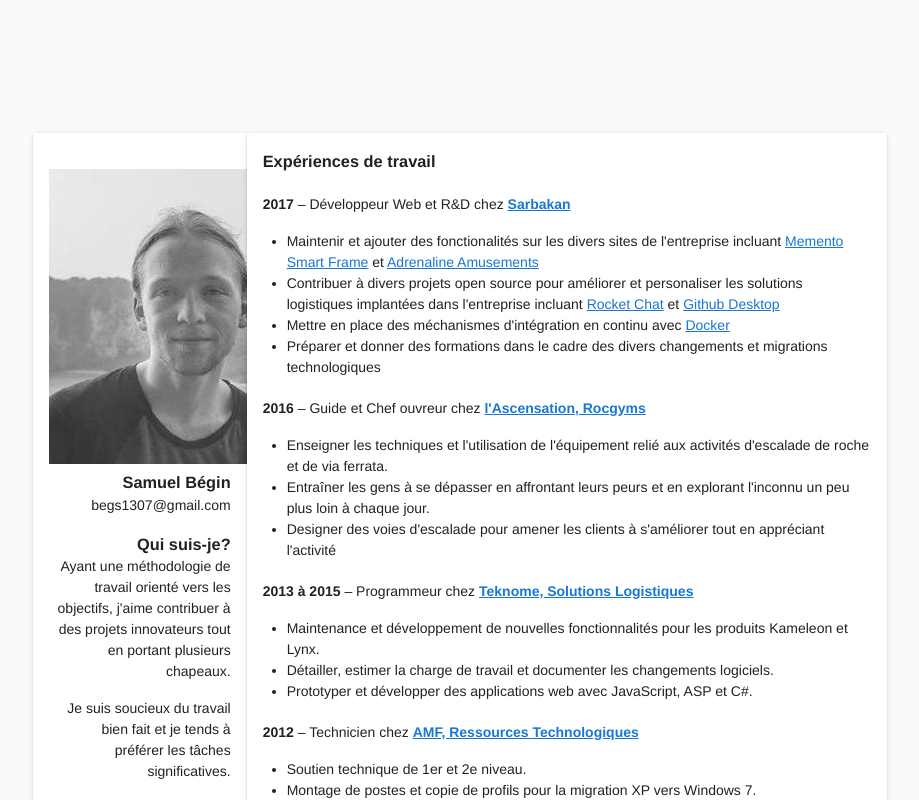
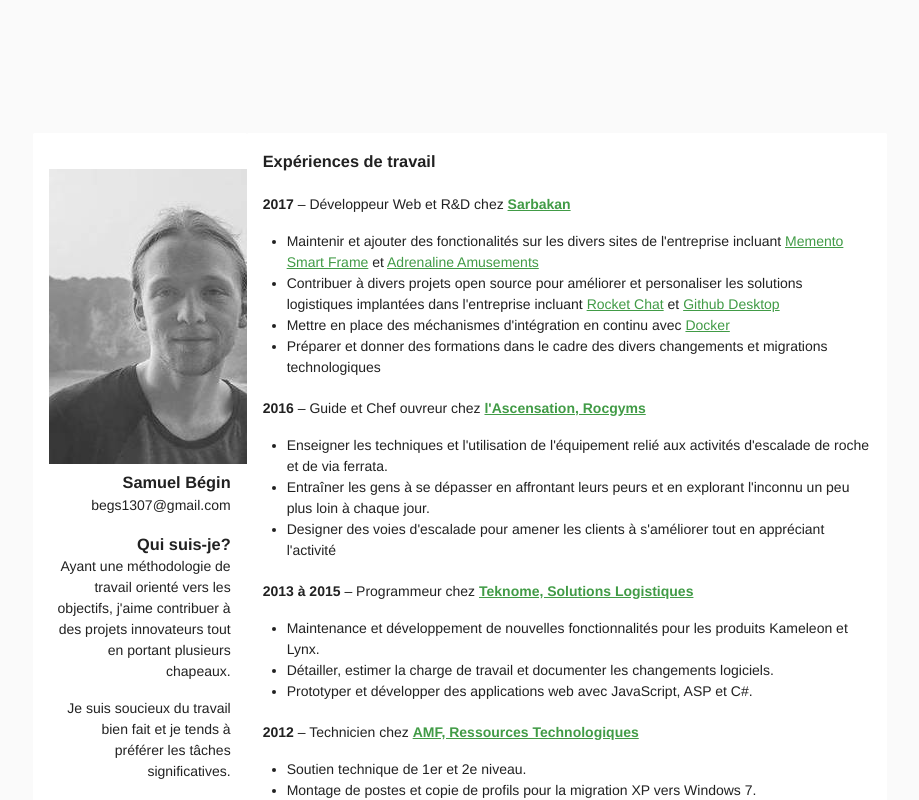
Before and after one commit to icosamuel/presentation-page, a Vue app: page / in a window 1280 px wide. Shown: the part 720-1520 px from the top of the page, without its empty margins (180-1099 px from the left). Built offline with nearby package versions, Linux system fonts and the light colour scheme.

Commit message:
docker and gitlab-ci setup + some style

```diff
--- /dev/null
+++ b/docker-compose.yml
@@ -0,0 +1,6 @@
+presentation:
+  image: 'presentation'
+  restart: always
+  ports:
+    - '8030:80'
+    - '443:443'
--- a/package.json
+++ b/package.json
@@ -11,7 +11,10 @@
     "e2e": "node test/e2e/runner.js",
     "test": "npm run unit && npm run e2e",
     "lint": "eslint --ext .js,.vue src test/unit test/e2e/specs",
-    "build": "node build/build.js"
+    "build": "node build/build.js",
+    "docker": "npm run build && npm run docker:build && npm run docker:compose",
+    "docker:build": "docker build -t presentation .",
+    "docker:compose": "docker-compose up -d"
   },
   "dependencies": {
     "material-design-icons-iconfont": "^3.0.3",
--- a/src/App.vue
+++ b/src/App.vue
@@ -15,6 +15,14 @@
 </script>
 
 <style>
+  a {
+    color: #419b46 !important;
+  }
+
+  .elevated-row .v-card, .elevated-row .theme--light.v-card {
+    box-shadow: none;
+  }
+
   .text-header {
     margin-top: 20px;
   }
```
Also changed, not shown: .gitlab-ci.yml (added), 1 other file (tests, documents, lock files or other folders).
